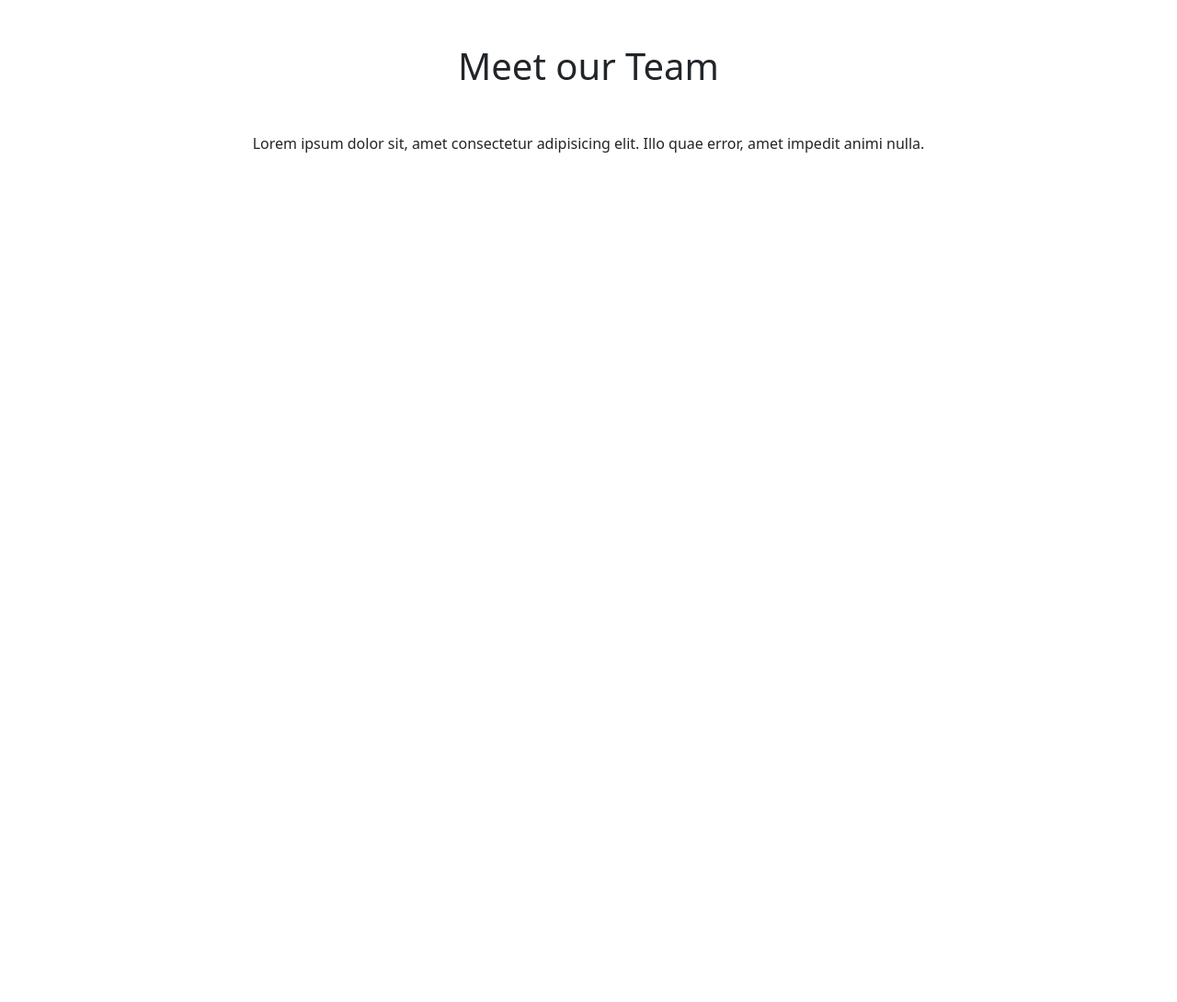
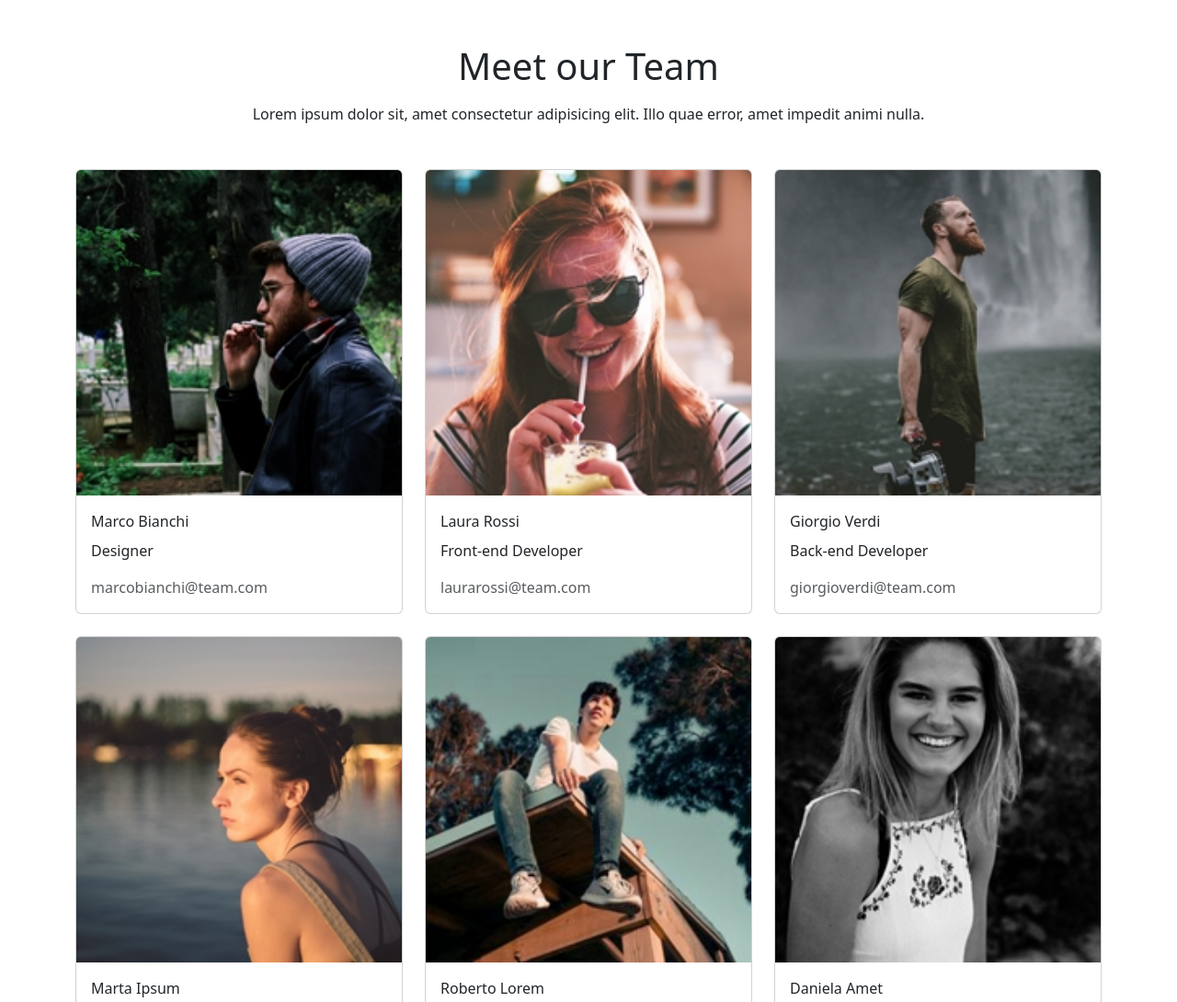
Before and after one commit to lorenzo-senettin/js-our-team, a plain HTML site: page index.html in a window 1280 px wide. Shown: the top 1090 px of the page at 92% size. Before the commit the page ends 800 px from the top, so only its background shows below. Drawn offline with nearby package versions, Linux system fonts and the light colour scheme.

Commit message:
add card

```diff
--- a/index.html
+++ b/index.html
@@ -18,8 +18,8 @@
 
   <body>
     <div class="container py-5">
-      <h1 class="text-center mb-5">Meet our Team</h1>
-      <div class="text-center">Lorem ipsum dolor sit, amet consectetur
+      <h1 class="text-center mb-3">Meet our Team</h1>
+      <div class="text-center mb-5">Lorem ipsum dolor sit, amet consectetur
         adipisicing elit. Illo quae error, amet impedit animi nulla.
       </div>
       <div class="row" id="teamContainer"></div>
--- a/script.js
+++ b/script.js
@@ -36,3 +36,21 @@ const teamMembers = [
     img: "img/female3.png"
   }
 ];
+
+const container = document.getElementById("teamContainer");
+
+for (let i = 0; i < teamMembers.length; i++) {
+  const member = teamMembers[i];
+  container.innerHTML += `
+    <div class="col-md-4 col-sm-6 mb-4">
+      <div class="card h-100">
+        <img src="${member.img}" alt="${member.name}" class="card-img-top">
+        <div class="card-body">
+          <p class="card-title">${member.name}</p>
+          <p class="card-text">${member.role}</p>
+          <p class="card-text text-muted">${member.email}</p>
+        </div>
+      </div>
+    </div>
+  `;
+}
```
